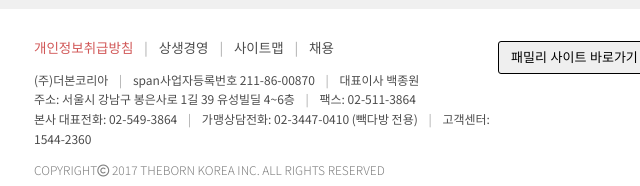
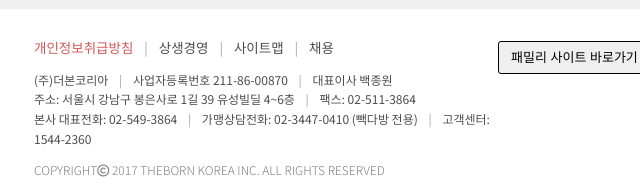
Before and after one commit to aroundthistime/thebornkorea_clone, a plain HTML site: page index.html in a window 1280 px wide. Shown: the part 768-954 px from the top of the page, 399-1039 px from the left. Drawn offline with Linux system fonts and the light colour scheme.

Commit message:
changed typo
changed un typo in the footer

```diff
--- a/index.html
+++ b/index.html
@@ -113,7 +113,7 @@
                     <p>
                         (주)더본코리아
                         <span>|</span>
-                        span사업자등록번호 211-86-00870
+                        사업자등록번호 211-86-00870
                         <span>|</span>
                         대표이사 백종원
                     </p>
```
